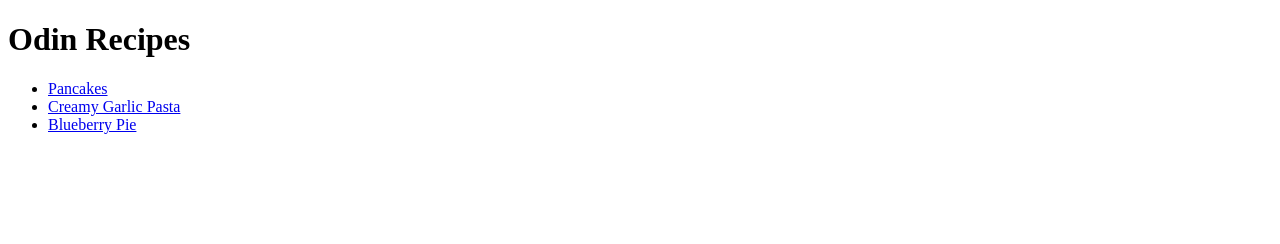
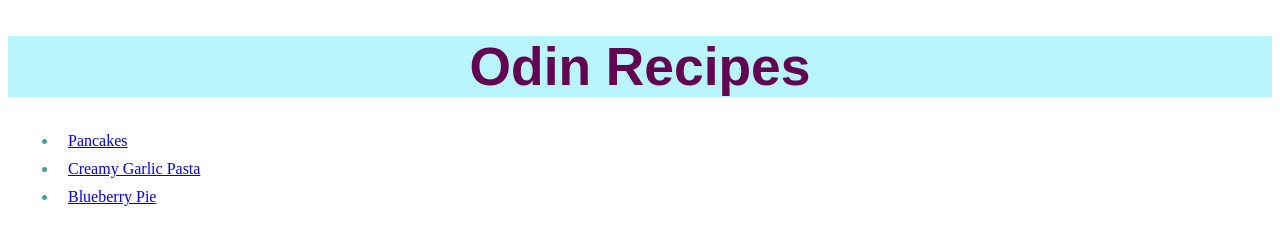
Before and after one commit to sana-t-hussain/odin-recipes, a plain HTML site: page index.html in a window 1280 px wide. Drawn offline with Linux system fonts and the light colour scheme.

Commit message:
add html and css styling

```diff
--- a/index.html
+++ b/index.html
@@ -3,14 +3,19 @@
 <head>
     <meta charset="UTF-8">
     <meta name="viewport" content="width=device-width, initial-scale=1.0">
+    <link rel="stylesheet" href="styles.css">
     <title>Document</title>
 </head>
 <body>
-    <h1>Odin Recipes</h1>
-    <ul>
-    <li><a href="recipes/pancakes.html">Pancakes</a></li>
-    <li><a href="recipes/creamy-garlic-pasta.html">Creamy Garlic Pasta</a></li>
-    <li><a href="recipes/blueberry-pie.html">Blueberry Pie</a></li>
+    <div class="title">
+        <h1>Odin Recipes</h1>
+    </div>
+    <div>
+        <ul>
+        <li class="recipe-link"><a href="recipes/pancakes.html">Pancakes</a></li>
+        <li class="recipe-link"><a href="recipes/creamy-garlic-pasta.html">Creamy Garlic Pasta</a></li>
+        <li class="recipe-link"><a href="recipes/blueberry-pie.html">Blueberry Pie</a></li>
     </ul>
+    </div>
 </body>
 </html>
--- /dev/null
+++ b/styles.css
@@ -0,0 +1,14 @@
+.title {
+    font-family: Arial, Georgia, Times, 'Times New Roman', serif, sans-serif;
+    font-size: 20pt;
+    color: #620452;
+    background-color: #B8F5FC;
+    text-align: center;
+}
+
+.recipe-link {
+    margin: 10px;
+    padding: 0 10px;
+    font-size: medium;
+    color: #43a294;
+}
```
